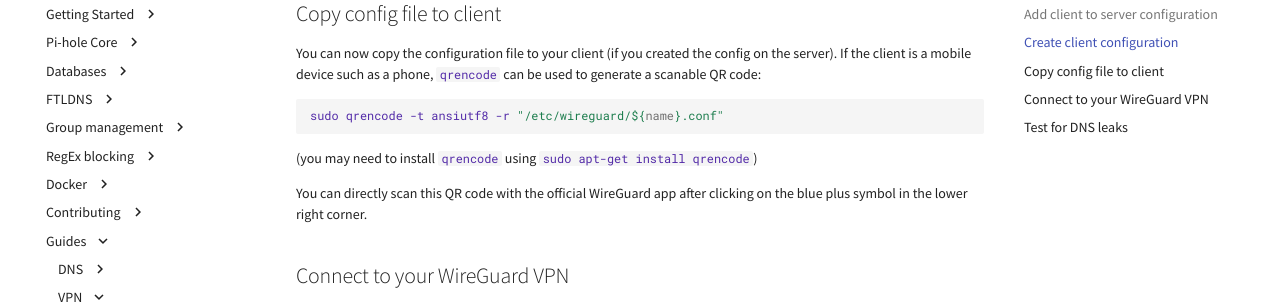
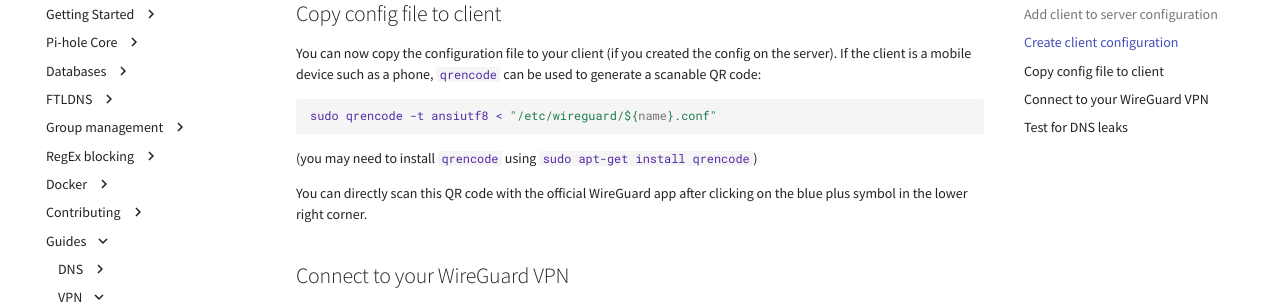
Before and after one commit to pi-hole/docs, an MkDocs documentation site: the page built from docs/guides/vpn/wireguard/client.md, in a window 1280 px wide and 900 px high, scrolled down 2236 px. Shown: the part 152-456 px from the top of the window. Built offline with MkDocs 1.6.1 and Material for MkDocs 9.7.7, drawn with Linux system fonts in a browser that asks for light colours; comment, search, counter and statistics services are not loaded.

````diff
--- a/docs/guides/vpn/wireguard/client.md
+++ b/docs/guides/vpn/wireguard/client.md
@@ -199,7 +199,7 @@ That's it.
 You can now copy the configuration file to your client (if you created the config on the server). If the client is a mobile device such as a phone, `qrencode` can be used to generate a scanable QR code:
 
 ```bash
-sudo qrencode -t ansiutf8 -r "/etc/wireguard/${name}.conf"
+sudo qrencode -t ansiutf8 < "/etc/wireguard/${name}.conf"
 ```
 
 (you may need to install `qrencode` using `sudo apt-get install qrencode`)
````
